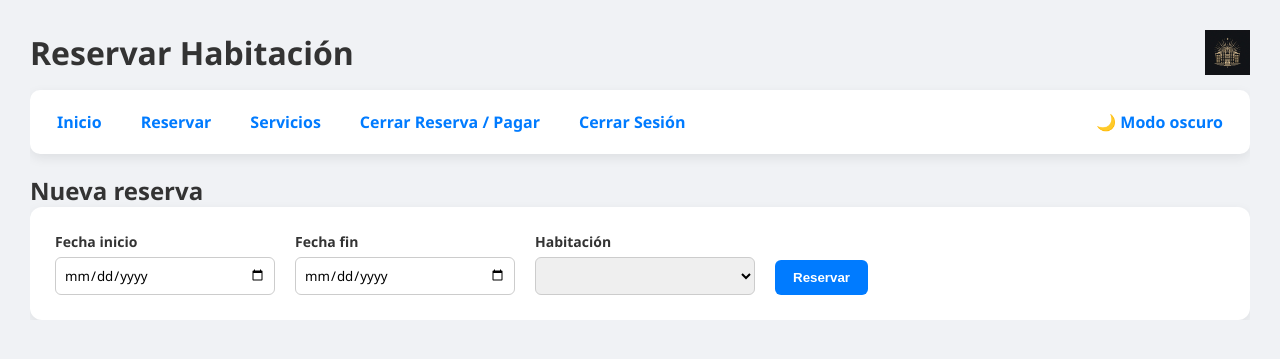
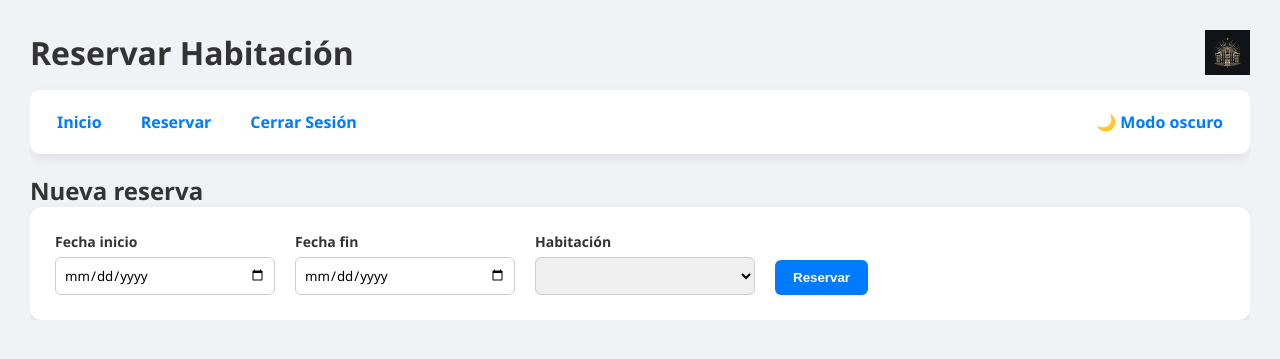
Before and after one commit to Gonzalo-721/Proyecto, a Flask app: page /reservar in a window 1280 px wide. Shown: the top 359 px of the page. Run offline with Flask 3, Linux system fonts and the light colour scheme; the visitor is signed in with stand-in values (Sample User, id 1); data that the repository does not hold is empty.

Commit message:
Update reservar.html

```diff
--- a/templates/reservar.html
+++ b/templates/reservar.html
@@ -19,8 +19,6 @@
         <nav class="nav">
             <a href="/dashboard_cliente" class="nav-link">Inicio</a>
             <a href="/reservar" class="nav-link">Reservar</a>
-            <a href="/servicios" class="nav-link">Servicios</a>
-            <a href="/cerrar_reserva" class="nav-link">Cerrar Reserva / Pagar</a>
             <a href="/logout" class="nav-link">Cerrar Sesión</a>
 
             <button id="toggle-dark" class="nav-link nav-toggle" type="button">
```
